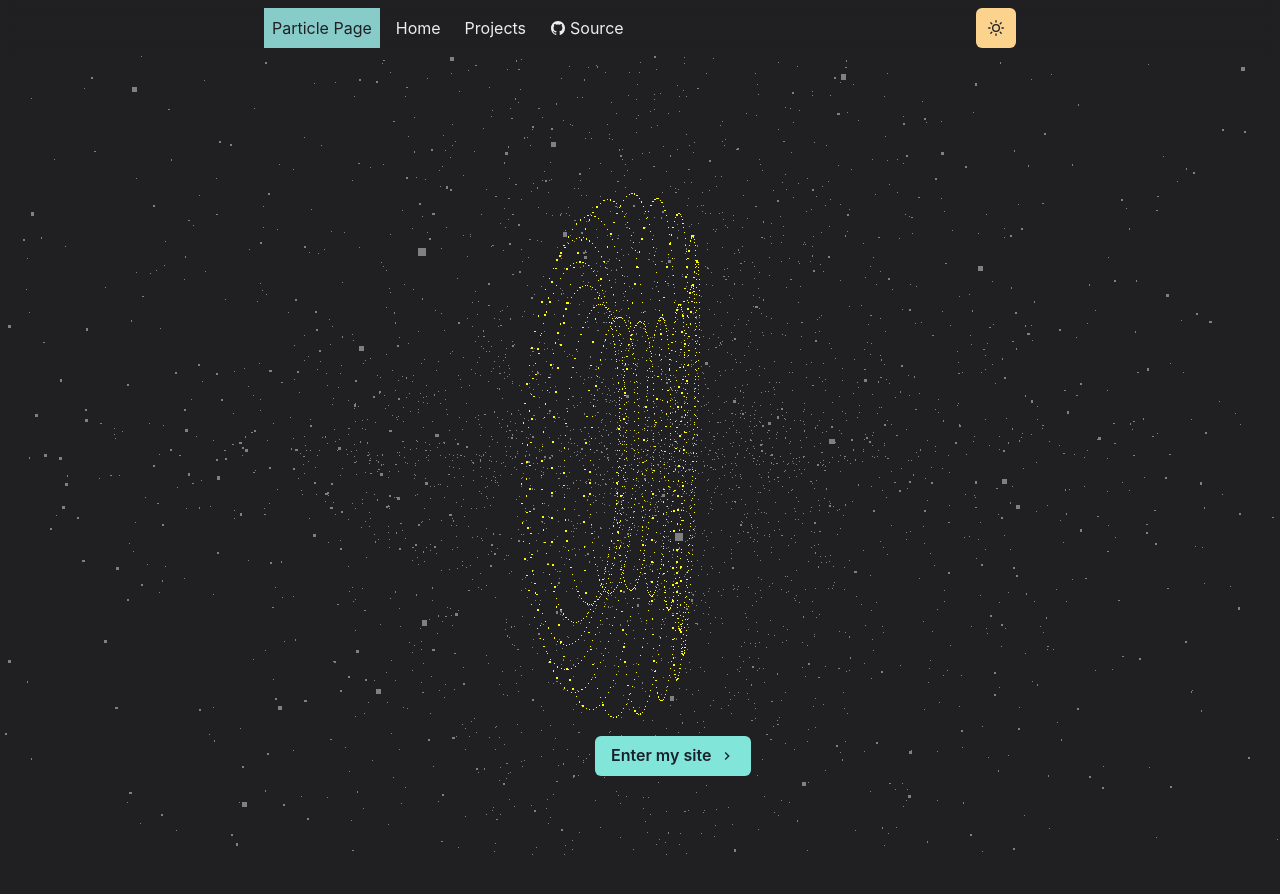
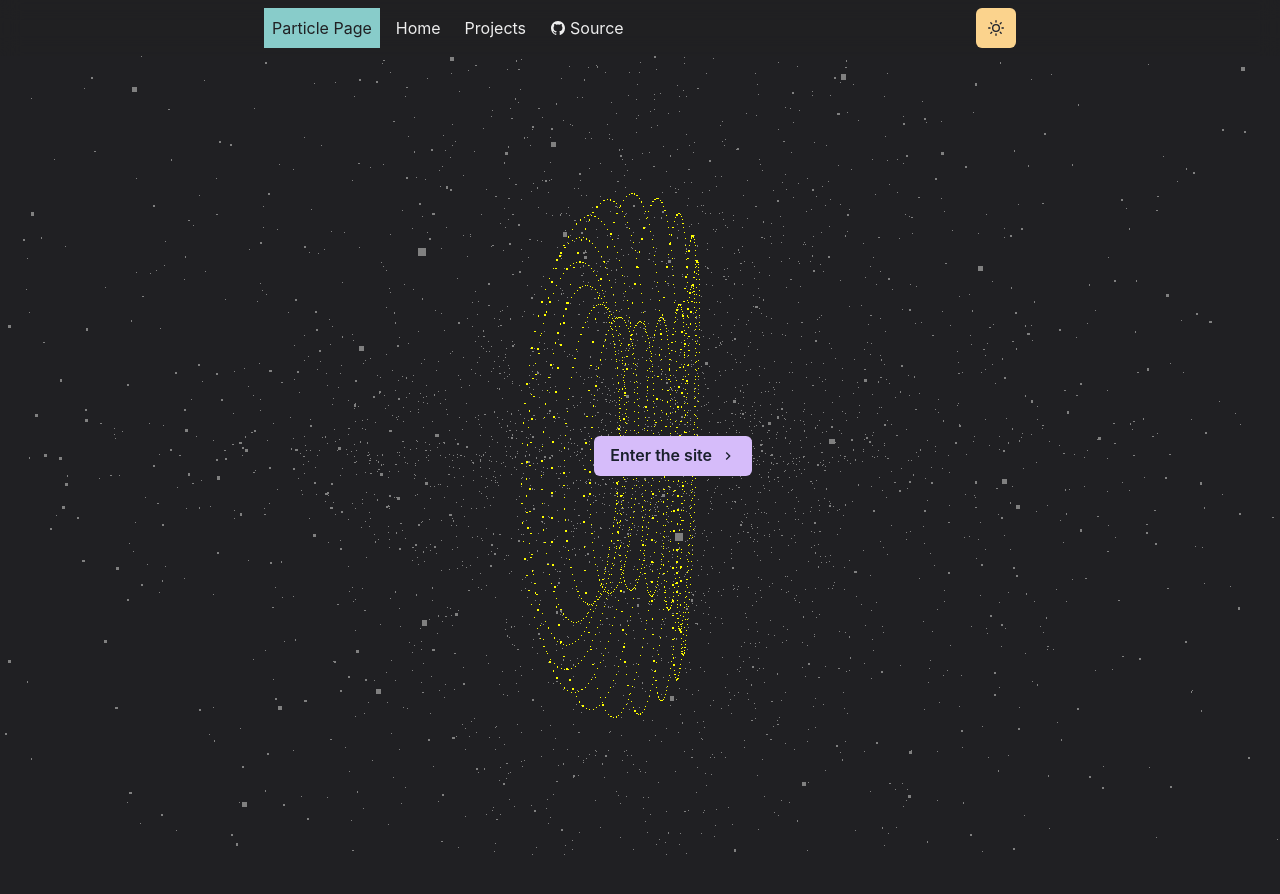
Before and after one commit to akumar23/aryankumar.io, a Next.js app: page / in a window 1280 px wide. Shown: the top 894 px of the page. Built offline with nearby package versions, Linux system fonts and the light colour scheme.

Commit message:
moved button up

```diff
--- a/components/particle-loader.js
+++ b/components/particle-loader.js
@@ -4,14 +4,6 @@ import { ChevronRightIcon } from '@chakra-ui/icons'
 import NextLink from 'next/link'
 
 export const ParticleSpin = () => {
-    <Spinner
-        size="xl"
-        position="absolute"
-        left="50%"
-        top="50%"
-        mi="calc(0px - var(--spinner-sie)/2)"
-        mt="calc(0px - var(--spinner-size))"
-    />
 
 }
 
@@ -21,8 +13,9 @@ export const ParticleContainer = forwardRef(({children}, ref) => (
             ref={ref}
             className="particle"
             m="auto"
-            mt={['-20px', '-60px', '-120px']}
-            mb={['-40px', '-140px', '-200px']}
+            alignItems='center'
+            mt={['-200px', '-160px', '-420px']}
+            mb={['-300px', '-200px', '-200px']}
             w={[280, 480, 640]}
             h={[280, 480, 640]}
             position="relative"
@@ -30,8 +23,8 @@ export const ParticleContainer = forwardRef(({children}, ref) => (
 
             <NextLink href="/home" passHref scroll={false}>
                 <Center>
-                    <Button rightIcon={<ChevronRightIcon />} colorScheme="teal">
-                        Enter my site
+                    <Button rightIcon={<ChevronRightIcon />} colorScheme="purple" variant= 'solid'>
+                        Enter the site
                     </Button>
                 </Center>
             </NextLink>
```
Also changed, not shown: components/particles.js (+7 -1 lines).
